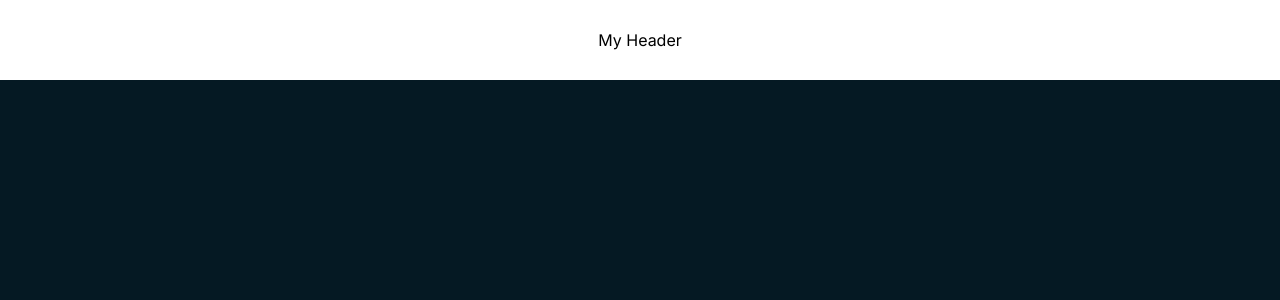
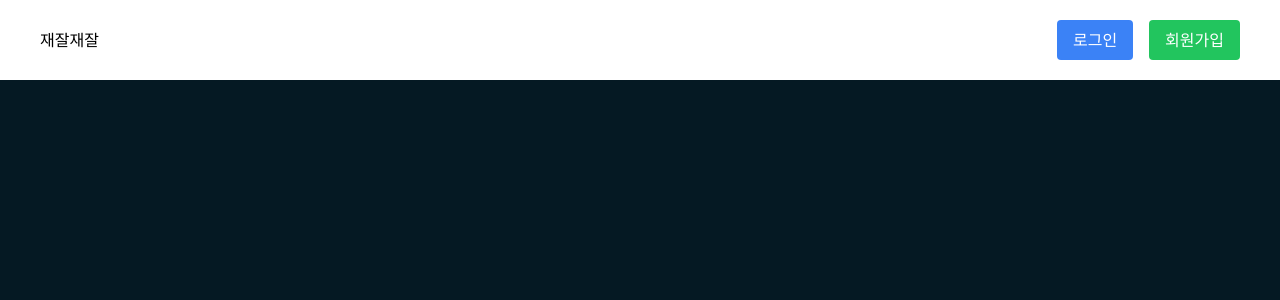
Before and after one commit to jaejaljaejal/jaejaljaejal, a Next.js app in the folder jaejaljaejal-front/: page / in a window 1280 px wide. Shown: the top 300 px of the page. Built offline with nearby package versions, Linux system fonts and the light colour scheme.

Commit message:
header 텍스트 추가

```diff
--- a/jaejaljaejal-front/components/header.tsx
+++ b/jaejaljaejal-front/components/header.tsx
@@ -1,7 +1,15 @@
 const Header = () => {
   return (
-    <header className="w-full h-20vh bg-white flex justify-center items-center">
-      <h1>My Header</h1>
+    <header className="w-full h-20vh bg-white flex justify-between items-center px-10">
+      <h1 className="text-black">재잘재잘</h1>
+      <div>
+        <button className="text-white bg-blue-500 hover:bg-blue-700 font-medium py-2 px-4 rounded">
+          로그인
+        </button>
+        <button className="ml-4 text-white bg-green-500 hover:bg-green-700 font-medium py-2 px-4 rounded">
+          회원가입
+        </button>
+      </div>
     </header>
   );
 };
```
